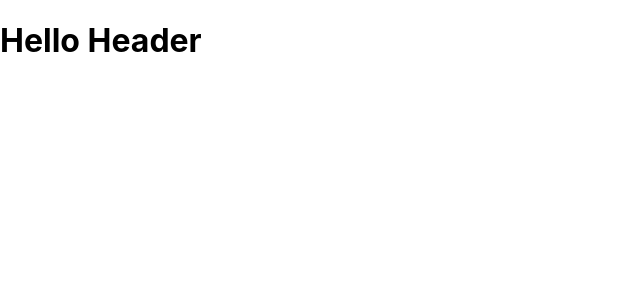
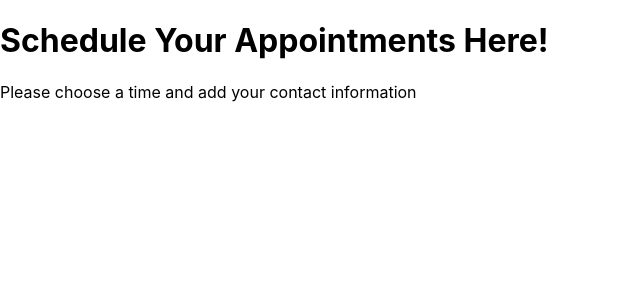
Before and after one commit to julesscheil/Appointment-Scheduling, a React (Create React App) app: page / in a window 1280 px wide. Shown: the top 300 px of the page, without its empty margins (0-640 px from the left). Built offline with nearby package versions, Linux system fonts and the light colour scheme.

Commit message:
added info to Header, set up timeslots component

```diff
--- a/src/components/Header.js
+++ b/src/components/Header.js
@@ -6,7 +6,8 @@ import React from 'react';
 function Header() {
 return (
     <div className="Container">
-        <h1> Hello Header </h1>
+        <h1>Schedule Your Appointments Here! </h1>
+        <p>Please choose a time and add your contact information</p>
     </div>
 )
 
```
Also changed, not shown: src/components/Timeslots.js (+9 -0 lines).
